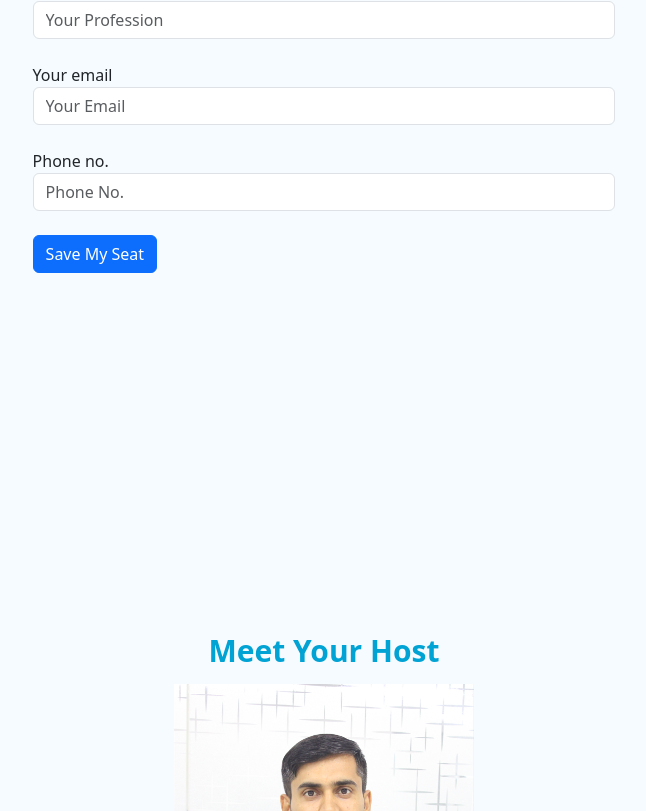
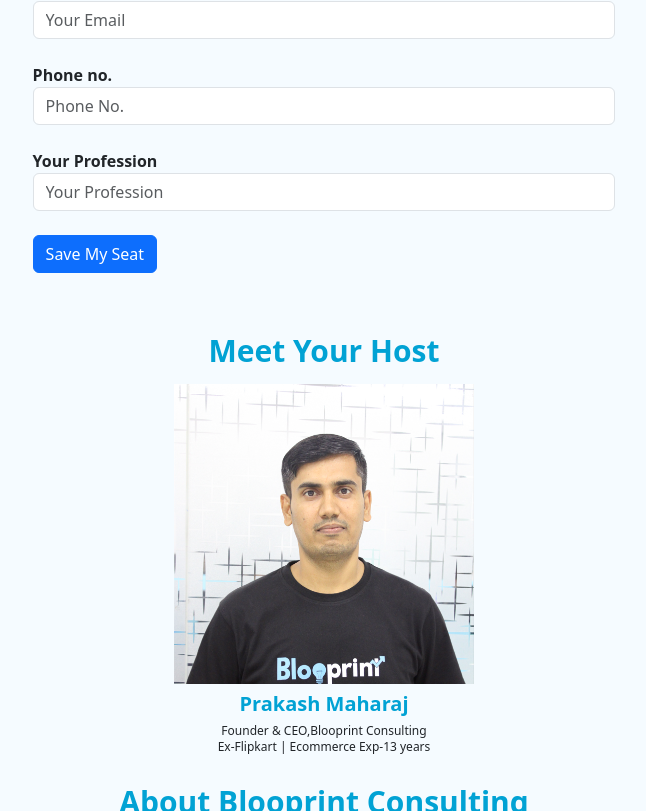
Before and after one commit to Sohail7000/React-Form-Portfolio, a React (Vite) app: page / in a window 1280 px wide. Shown: the part 549-1360 px from the top of the page, without its empty margins (316-962 px from the left). Built offline with nearby package versions, Linux system fonts and the light colour scheme.

Commit message:
fixed styling issue:

```diff
--- a/src/components/Form.jsx
+++ b/src/components/Form.jsx
@@ -68,18 +68,6 @@ function Form() {
               />
 
               <br></br>
-
-              <label>Your Profession</label>
-              <input
-                type='text'
-                className='form-control'
-                required
-                placeholder='Your Profession'
-                onChange={(e) => setProfession(e.target.value)}
-                value={profession}
-              />
-
-              <br></br>
               <label>Your email</label>
               <input
                 type='email'
@@ -101,6 +89,16 @@ function Form() {
                 pattern="[0-9]{10}"
               />
               <br></br>
+                <label>Your Profession</label>
+                <input
+                  type='text'
+                  className='form-control'
+                  required
+                  placeholder='Your Profession'
+                  onChange={(e) => setProfession(e.target.value)}
+                  value={profession}
+                />
+              <br></br>
               <div style={{ display: "flex", }}>
                 <button type='submit' className='btn btn-primary'>Save My Seat</button>
               </div>
@@ -115,16 +113,16 @@ function Form() {
           </div>
         </div>
 
-
-        <div style = {{marginTop : "0px"}}>
+        <div className={styles['content-below-form']}>
+        {/* <div style = {{marginTop : "0px"}}> */}
         {/* <div style = {{marginTop : "220px"}}> */}
             <h2  className = {styles['h2-style']}> Meet Your Host</h2>
             <img className = {styles['founder-image']}src={hero} alt="Founder Image"/>
-            <p style={{ fontSize: "20px" }}>Prakash Maharaj</p>
+            <p style={{ fontSize: "20px" , color : "rgb(1,162,212)" , marginBottom : "5px" , marginTop : "5px" , fontWeight : "bold"}}>Prakash Maharaj</p>
             {/* <h5>Prakash Maharaj</h5> */}
 
-            <h6>Founder & CEO,Blooprint Consulting</h6>
-            <h6>Ex-Flipkart | Ecommerce Exp-13 years</h6>
+            <h6 style = {{fontSize : "12px" , marginBottom : "1px"}}>Founder & CEO,Blooprint Consulting</h6>
+            <h6 style = {{fontSize : "12px"}}>Ex-Flipkart | Ecommerce Exp-13 years</h6>
 
             <h2 className = {styles['h2-style']}>About Blooprint Consulting </h2>
             {/* <h3>Founded by former Flipkart and Amazon employees in 2021 with a passion for helping businesses succeed in the online marketplace. Our total experience of over 30 years of working with a variety of e-commerce platforms and in various portfolios such as Operation, Category Management, Customer Shopping Experience, Planning, Merchandising, and Brand Management, has strengthened our knowledge and skills to help brands achieve their business goals.</h3> */}
--- a/src/components/Form.module.css
+++ b/src/components/Form.module.css
@@ -2,8 +2,14 @@
     display: flex;
     justify-content: center;
     /* align-items: center; */
-    height: 140vh; /* Center vertically within the viewport */
+    /* height: 140vh; */
+     /* Center vertically within the viewport */
   }
+
+  .content-below-form {
+    margin-top: 60px; /* Adjust the margin as needed */
+  }
+
 
 .text-left{
     text-align: left;
@@ -29,7 +35,9 @@ h3{
     font-weight: bold;
 }
 /* raj */
-
+label{
+    font-weight: bold;
+}
 
 
 /* img{
```
